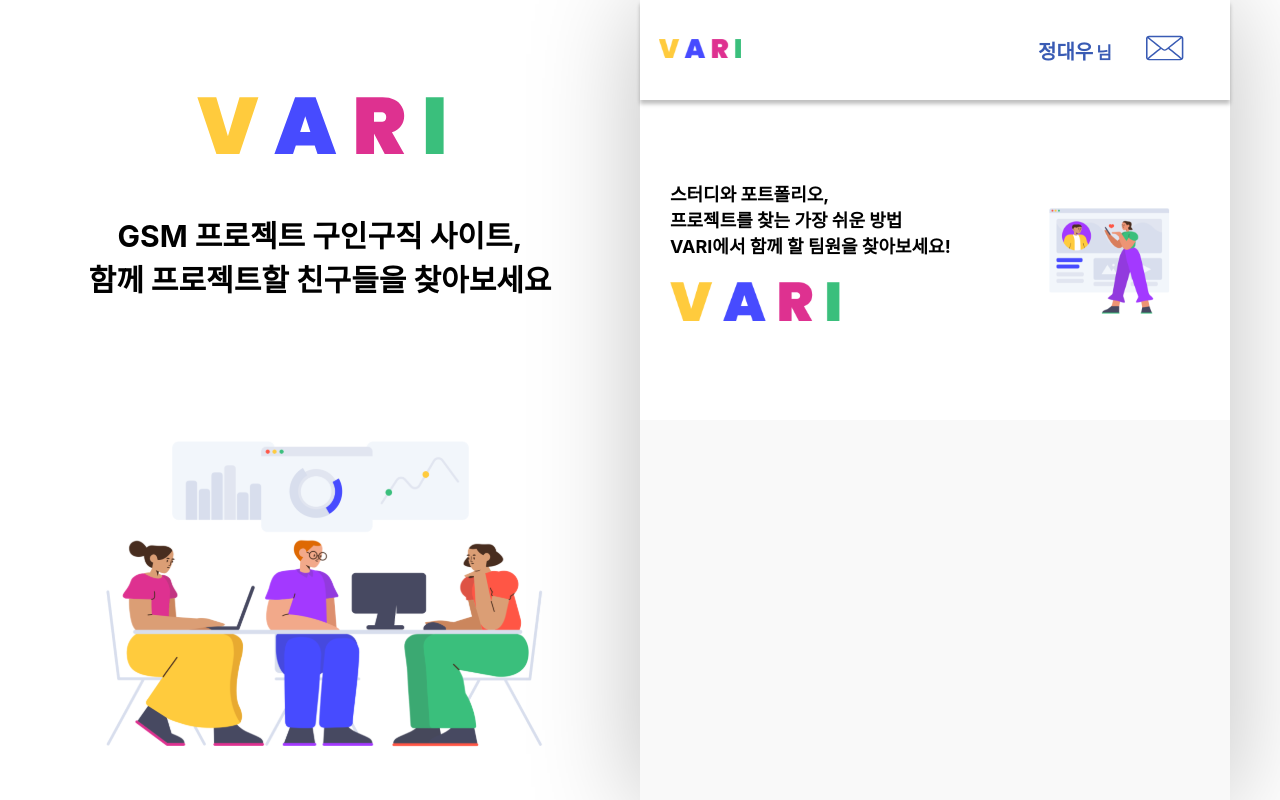
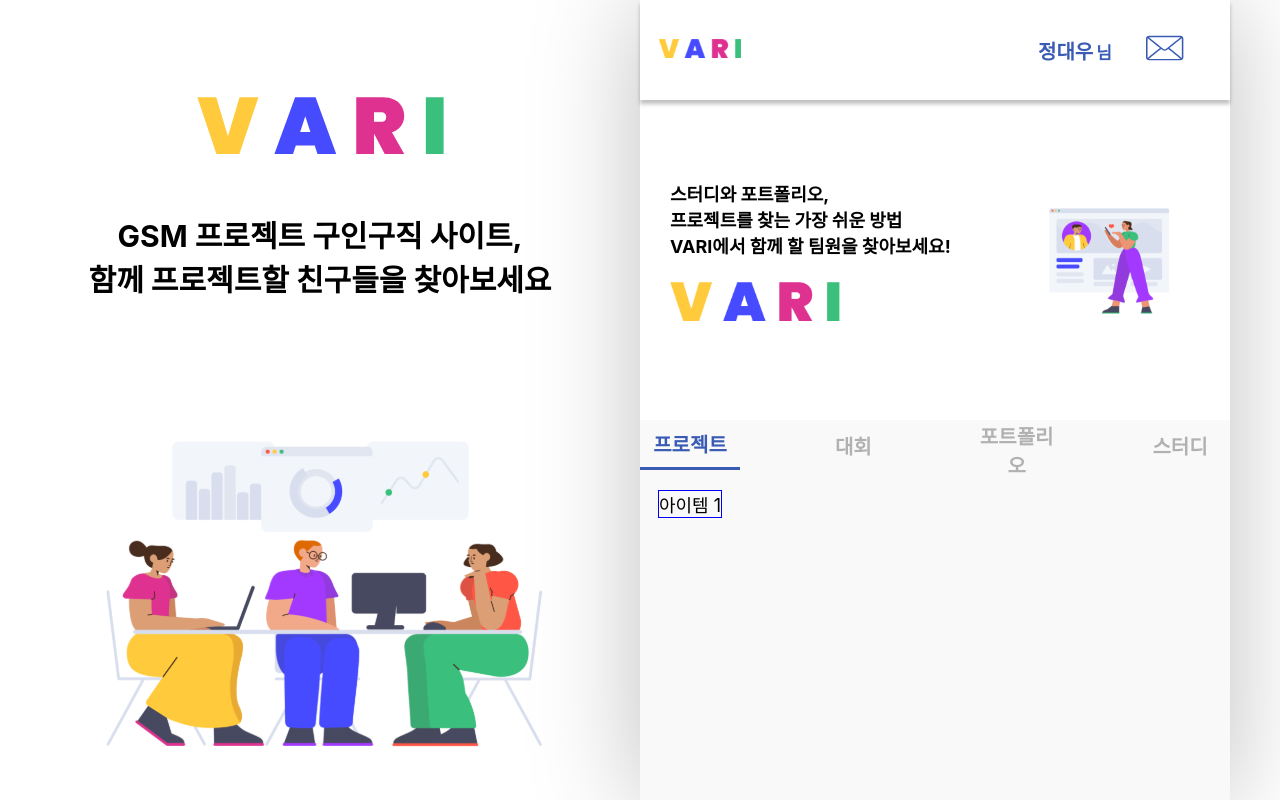
Before and after one commit to GSM-Festival/VARI-Frontend, a React (Create React App) app: page / in a window 1280 px wide. Built offline with nearby package versions, Linux system fonts and the light colour scheme.

Commit message:
Add topic bar example

```diff
--- a/src/Components/JobSearch/JobSearch.js
+++ b/src/Components/JobSearch/JobSearch.js
@@ -1,8 +1,86 @@
+import { useState } from "react";
 import * as S from "./Style";
-import * as I from "../../Assets";
 
 const JobSearch = () => {
-  return <S.Positioner></S.Positioner>;
+  const [on1, setOn1] = useState(true);
+  const [on2, setOn2] = useState(false);
+  const [on3, setOn3] = useState(false);
+  const [on4, setOn4] = useState(false);
+
+  const onClick1 = () => {
+    setOn1(true);
+    setOn2(false);
+    setOn3(false);
+    setOn4(false);
+  };
+
+  const onClick2 = () => {
+    setOn1(false);
+    setOn2(true);
+    setOn3(false);
+    setOn4(false);
+  };
+
+  const onClick3 = () => {
+    setOn1(false);
+    setOn2(false);
+    setOn3(true);
+    setOn4(false);
+  };
+
+  const onClick4 = () => {
+    setOn1(false);
+    setOn2(false);
+    setOn3(false);
+    setOn4(true);
+  };
+
+  return (
+    <S.Positioner>
+      <S.Topic>
+        <div>
+          <S.TopicBtn onClick={onClick1} active={on1}>
+            프로젝트
+          </S.TopicBtn>
+          {on1 && (
+            <S.TopicList>
+              <S.TopicItem>아이템 1</S.TopicItem>
+            </S.TopicList>
+          )}
+        </div>
+        <div>
+          <S.TopicBtn onClick={onClick2} active={on2}>
+            대회
+          </S.TopicBtn>
+          {on2 && (
+            <S.TopicList>
+              <S.TopicItem>아이템 2</S.TopicItem>
+            </S.TopicList>
+          )}
+        </div>
+        <div>
+          <S.TopicBtn onClick={onClick3} active={on3}>
+            포트폴리오
+          </S.TopicBtn>
+          {on3 && (
+            <S.TopicList>
+              <S.TopicItem>아이템 3</S.TopicItem>
+            </S.TopicList>
+          )}
+        </div>
+        <div>
+          <S.TopicBtn onClick={onClick4} active={on4}>
+            스터디
+          </S.TopicBtn>
+          {on4 && (
+            <S.TopicList>
+              <S.TopicItem>아이템 4</S.TopicItem>
+            </S.TopicList>
+          )}
+        </div>
+      </S.Topic>
+    </S.Positioner>
+  );
 };
 
 export default JobSearch;
--- a/src/Components/JobSearch/Style.js
+++ b/src/Components/JobSearch/Style.js
@@ -1,4 +1,4 @@
-import styled from "styled-components";
+import styled, { css } from "styled-components";
 
 export const Positioner = styled.div`
   height: 100%;
@@ -9,4 +9,36 @@ export const Positioner = styled.div`
   }
 `;
 
-export const Topic = styled.button``;
+export const Topic = styled.div`
+  display: flex;
+  flex-direction: row;
+  justify-content: space-between;
+`;
+
+export const TopicBtn = styled.button`
+  width: 100px;
+  height: 50px;
+  outline: none;
+  border: none;
+  background: none;
+  font-size: 20px;
+  font-weight: 600;
+  color: #b1b1b1;
+  ${(props) =>
+    props.active &&
+    css`
+      border-bottom: 3px solid #395bb4;
+      color: #395bb4;
+    `}
+`;
+
+export const TopicList = styled.div`
+  margin-top: 20px;
+  display: flex;
+  justify-content: center;
+`;
+
+export const TopicItem = styled.div`
+  font-size: 18px;
+  border: 1px solid blue;
+`;
```
